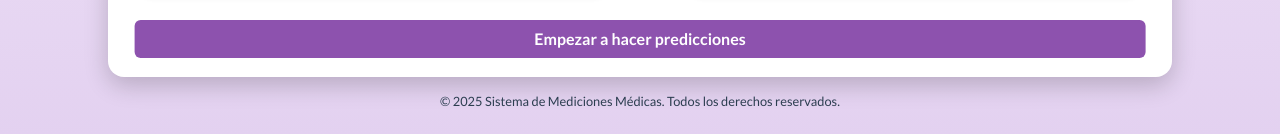
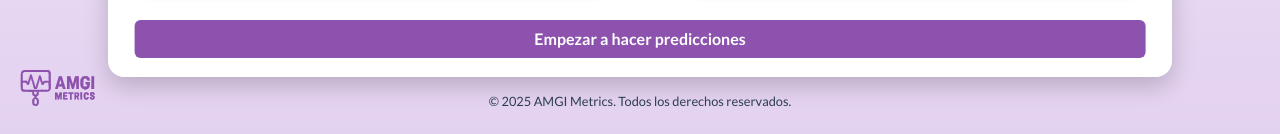
Before and after one commit to DevilsWillCry/deploy_ml_model_on_render, a website built with Vite: page frontend/index.html in a window 1280 px wide. Shown: the part 663-797 px from the top of the page. Built offline with nearby package versions, Linux system fonts and the light colour scheme; some packages are replaced by stand-ins of ours; no server answers; files whose address does not match are found by name; a web font is replaced by a local one.

Commit message:
Logo added to the main page

```diff
--- a/frontend/index.html
+++ b/frontend/index.html
@@ -35,6 +35,7 @@
       </div>
     </center>
     <main>
+      <img id="logo-amgi-metrics" src="./assets/logo_amgi_metrics.svg" alt="AMGI Metrics Logo">
       <header>
         <h1 data-i8n="title">Sistema de Mediciones Médicas</h1>
         <p data-i8n="description">
@@ -187,7 +188,7 @@
         </div>
       </div>
       <footer data-i8n="footer">
-        © 2025 Sistema de Mediciones Médicas. Todos los derechos reservados.
+        © 2025 AMGI Metrics. Todos los derechos reservados.
       </footer>
     </main>
   </body>
--- a/frontend/src/i8n/translations.js
+++ b/frontend/src/i8n/translations.js
@@ -23,7 +23,7 @@ export const translations = {
     prediction_result_title: "Resultado de la Predicción",
     advanced_options_button: "Opciones avanzadas..",
     close_graphs_button: "Volver",
-    footer: "© 2025 Sistema de Mediciones Médicas. Todos los derechos reservados."
+    footer: "© 2025 AMGI Metrics. Todos los derechos reservados."
   },
   en: {
     title: "Blood Pressure Measurement Application",
@@ -48,6 +48,6 @@ export const translations = {
     prediction_result_title: "Predicted BP values",
     advanced_options_button: "Advanced Options..",
     close_graphs_button: "Back",
-    footer: "© 2025 Blood pressure measurement application. All rights reserved."
+    footer: "© 2025 AMGI Metrics. All rights reserved."
   }
 };
--- a/frontend/src/style.css
+++ b/frontend/src/style.css
@@ -982,3 +982,14 @@ input.check-toggle-round-flat + label:after {
 input.check-toggle-round-flat:checked + label:after {
   margin-left: 44px;
 }
+
+
+#logo-amgi-metrics{
+  position: absolute;
+  bottom: 0px;
+  left: 10px;
+  width: 6rem;
+  height: 6rem;
+  object-fit: fill;
+
+}
```
